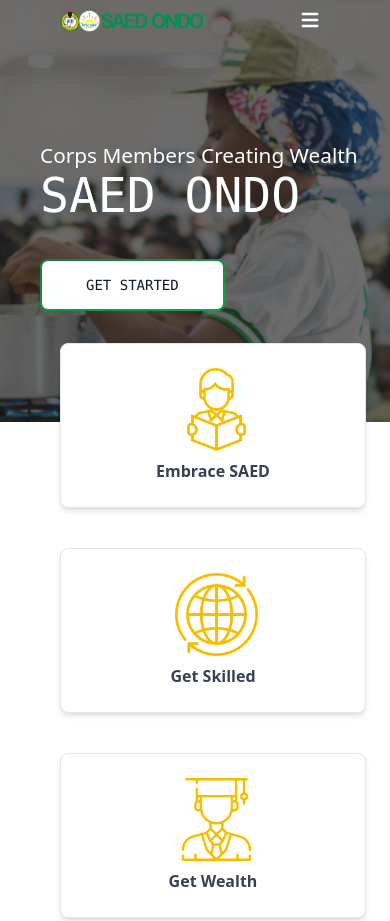
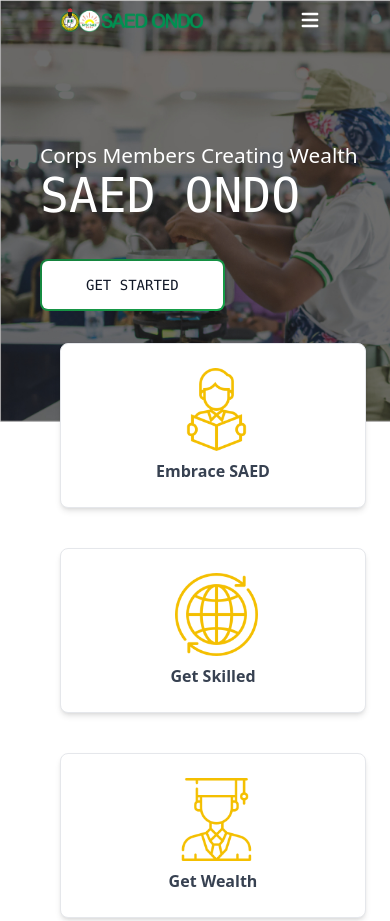
Before and after one commit to sarahannie/SAED_ONDO, a website: page src/page/index.html in a window 390 px wide. Shown: the top 921 px of the page. Drawn offline with nearby package versions, Linux system fonts and the light colour scheme.

Commit message:
home page done

```diff
--- /dev/null
+++ b/src/page/index.css
@@ -0,0 +1,3 @@
+.bgn{
+    background-image: url('../img/banner11.jpg')
+}
--- a/src/page/index.html
+++ b/src/page/index.html
@@ -6,13 +6,14 @@
   <meta name="viewport" content="width=device-width, initial-scale=1.0">
   <link href="/dist/output.css" rel="stylesheet">
   <link rel="stylesheet" href="https://cdnjs.cloudflare.com/ajax/libs/font-awesome/5.14.0/css/all.min.css" integrity="sha512-1PKOgIY59xJ8Co8+NE6FZ+LOAZKjy+KY8iq0G4B3CyeY6wYHN3yt9PW0XpSriVlkMXe40PTKnXrLnZ9+fkDaog==" crossorigin="anonymous" />
-  <link rel="shortcut icon" type="image/x-icon" href="../img/log2.png">
+  <link rel="shortcut icon" type="image/x-icon" href="../img/log.png">
+  <link rel="stylesheet" href="index.css">
   <title> SAEDONDO </title>
 </head>
 <body>
 
     <!-- nav start -->
-    <div class="md:bg-[url('../img/banner11.jpg')]  max-w-full md:h-[90%] xs:bg-cover xs:bg-[url('../img/banner2.jpg')]  xs:h-[50%]">
+    <div class="bgn   max-w-full md:h-[90%] xs:bg-cover xs:h-[50%]">
     <nav class="px-2 bg-transparent  border-gray-200 dark:bg-gray-900 dark:border-gray-700 ">
     <div class="container flex flex-wrap items-center justify-between mx-auto">
       <a href="#" class="flex items-center">
```
Also changed, not shown: src/img/banner2.jpg (deleted).
